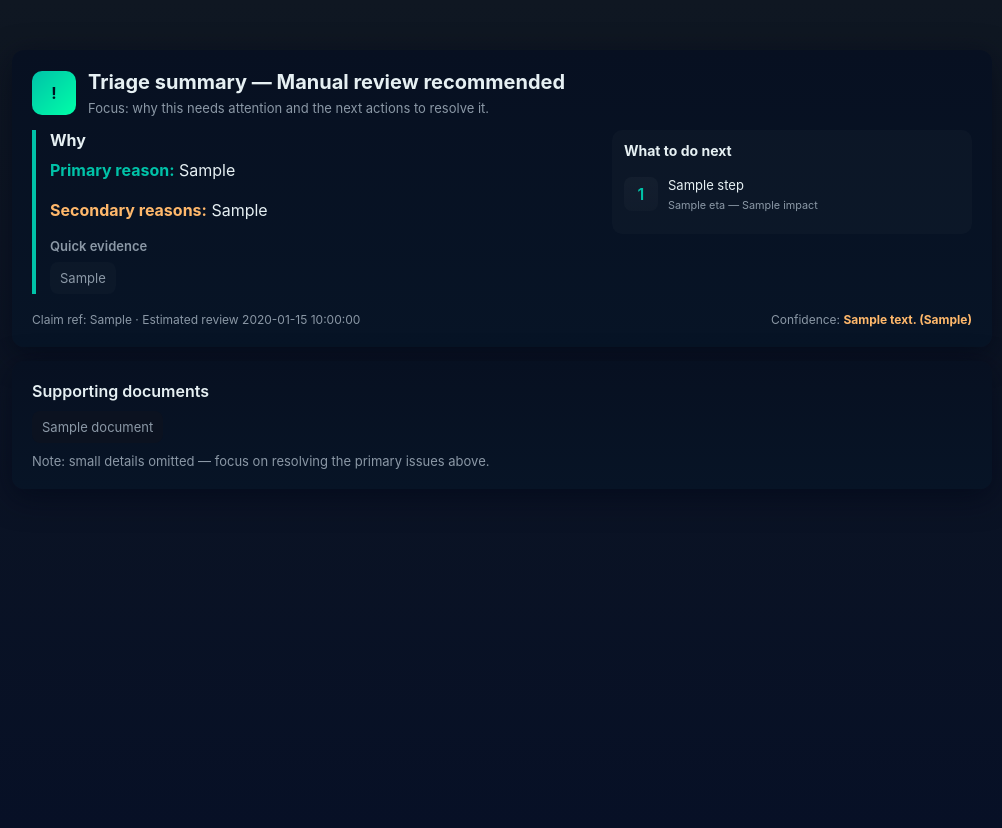
After one commit to Moazam-Saif/Claim-Verification-Automation, a Flask app: template templates/verification_info.html in a window 1280 px wide. The commit adds this page. Shown: the whole page, without its empty margins (138-1140 px from the left). Run offline with Flask 3, Linux system fonts and the light colour scheme; the template is opened without the code that fills it: most values are stand-ins (such as "Sample title", 1, 10 or a date in 2020).

Commit message:
frontend for result

```diff
--- a/app.py
+++ b/app.py
@@ -153,6 +153,91 @@ def process_claim():
     return Response(stream_with_context(generate()), mimetype='text/event-stream')
 
 
+@app.route('/render-triage', methods=['POST'])
+def render_triage():
+    """Render the triage summary HTML from the triage payload posted by the frontend."""
+    payload = request.get_json(force=True)
+    triage = payload.get('triage_card', {}) if isinstance(payload, dict) else {}
+    defender = payload.get('defender', {}) if isinstance(payload, dict) else {}
+    prosecutor = payload.get('prosecutor', {}) if isinstance(payload, dict) else {}
+    documents = payload.get('documents', []) if isinstance(payload, dict) else []
+
+    # Build a combined text for simple heuristics
+    combined = json.dumps([triage, defender, prosecutor])
+
+    # Primary reason: prefer an explicit summary, else fallback
+    primary_reason = triage.get('summary') or triage.get('reason') or (
+        'See flagged issues in the summary below.' if combined else 'No summary available.'
+    )
+
+    # Secondary reasons heuristics
+    secs = []
+    if 'invoice' in combined.lower():
+        secs.append('Possible pre-treatment billing')
+    if 'physician' in combined.lower() or 'network' in combined.lower():
+        secs.append('Attending physician appears out-of-network')
+    if 'dob' in combined.lower() or 'date of birth' in combined.lower():
+        secs.append('DOB mismatch across documents')
+    secondary_reasons = '; '.join(secs) if secs else '—'
+
+    # Evidence flags: try to extract simple key=value pairs from provided documents
+    evidence_flags = []
+    for d in documents:
+        if isinstance(d, dict):
+            fname = d.get('filename') or d.get('name') or str(d)
+            # attempt to include a few common fields if present
+            parts = []
+            for k in ('invoice_date', 'treatment_date', 'dob', 'amount'):
+                if k in d:
+                    parts.append(f"{k} = {d[k]}")
+            if parts:
+                evidence_flags.append(f"{fname}: {'; '.join(parts)}")
+            else:
+                evidence_flags.append(fname)
+        else:
+            evidence_flags.append(str(d))
+
+    # Steps: build 3 short actionable items based on flags
+    steps = []
+    if any('invoice' in f.lower() for f in evidence_flags):
+        steps.append({'title': 'Contact provider billing to confirm invoice date.', 'eta': '3–6 min', 'impact': 'high'})
+    if any('dob' in f.lower() for f in evidence_flags):
+        steps.append({'title': "Verify patient's DOB against ID on file.", 'eta': '2–4 min', 'impact': 'medium'})
+    if any('physician' in f.lower() or 'network' in combined.lower() for f in evidence_flags):
+        steps.append({'title': 'Check out-of-network benefits and co-pay.', 'eta': '4–8 min', 'impact': 'low'})
+    if not steps:
+        steps = [{'title': 'Review flagged items and resolve outstanding inconsistencies.', 'eta': '5–10 min', 'impact': 'medium'}]
+
+    claim_ref = triage.get('claim_ref') or triage.get('id') or '—'
+    est_review_time = triage.get('estimated_review_time') or '7 min'
+    confidence_value = triage.get('confidence')
+    if confidence_value is None:
+        # try prosecutor or defender
+        confidence_value = prosecutor.get('confidence') if isinstance(prosecutor, dict) else None
+    confidence_text = 'Low'
+    if isinstance(confidence_value, (int, float)):
+        confidence_value = f"{confidence_value:.2f}"
+        if float(confidence_value) >= 0.7:
+            confidence_text = 'High'
+        elif float(confidence_value) >= 0.4:
+            confidence_text = 'Medium'
+        else:
+            confidence_text = 'Low'
+    else:
+        confidence_value = '--'
+
+    return render_template('verification_info.html',
+                           primary_reason=primary_reason,
+                           secondary_reasons=secondary_reasons,
+                           evidence_flags=evidence_flags,
+                           steps=steps,
+                           documents=[(d.get('filename') if isinstance(d, dict) else str(d)) for d in documents],
+                           claim_ref=claim_ref,
+                           est_review_time=est_review_time,
+                           confidence_text=confidence_text,
+                           confidence_value=confidence_value)
+
+
 @app.route('/health')
 def health():
     """Simple health check for deployment monitoring."""
--- /dev/null
+++ b/templates/verification_info.html
@@ -0,0 +1,113 @@
+<!doctype html>
+<html>
+<head>
+  <meta charset="utf-8">
+  <title>Triage Summary — Next Steps</title>
+  <style>
+    :root{
+      --bg:#0f1722; /* deep slate */
+      --card:#071021; /* darker card */
+      --accent:#00c2a8; /* teal */
+      --accent-2:#ffb86b; /* warm accent */
+      --muted:#8b98a6;
+      --text:#e6f0f3;
+      --ghost:#0b1220;
+      --success:#27c281;
+      --warn:#ffb86b;
+      --danger:#ff6b6b;
+      --radius:12px;
+    }
+    html,body{height:100%;margin:0;font-family:Inter,system-ui,Segoe UI,Roboto,Helvetica,Arial,sans-serif;background:linear-gradient(180deg,var(--bg),#071026);color:var(--text)}
+    .wrap{max-width:980px;margin:28px auto;padding:22px}
+    .card{background:linear-gradient(180deg,var(--card),#071426);border-radius:var(--radius);padding:20px;margin-bottom:14px;box-shadow:0 8px 30px rgba(2,6,23,0.6)}
+    .title{display:flex;align-items:center;gap:12px}
+    .title h1{font-size:20px;margin:0}
+    .sub{color:var(--muted);font-size:13px;margin-top:6px}
+
+    /* Prominent Why / Next columns */
+    .grid{display:grid;grid-template-columns:1fr 360px;gap:16px}
+    @media(max-width:880px){.grid{grid-template-columns:1fr}}
+
+    .why{border-left:4px solid var(--accent);padding-left:14px}
+    .why h2{margin:0;font-size:16px}
+    .why p{margin-top:8px;color:var(--text);line-height:1.5}
+
+    .next{background:rgba(255,255,255,0.02);padding:12px;border-radius:10px}
+    .next h3{margin:0 0 8px 0;font-size:14px}
+    .step{display:flex;gap:10px;align-items:flex-start;padding:10px 0;border-top:1px dashed rgba(255,255,255,0.03)}
+    .step:first-of-type{border-top:0}
+    .bullet{width:34px;height:34px;border-radius:8px;display:flex;align-items:center;justify-content:center;background:linear-gradient(180deg,rgba(255,255,255,0.03),rgba(255,255,255,0.02));color:var(--accent);font-weight:600}
+    .step .meta{font-size:13px}
+    .step small{display:block;color:var(--muted);margin-top:6px}
+
+    /* Details area (less prominent) */
+    .details{margin-top:12px;color:var(--muted);font-size:13px}
+    .flags{display:flex;flex-wrap:wrap;gap:8px;margin-top:8px}
+    .flag{background:rgba(255,255,255,0.02);padding:8px 10px;border-radius:8px;font-size:13px}
+
+    .docs{margin-top:10px;display:flex;gap:8px;flex-wrap:wrap}
+    .doc{background:var(--ghost);padding:8px 10px;border-radius:8px;font-size:13px;color:var(--muted)}
+
+    .footer{margin-top:18px;color:var(--muted);font-size:13px;display:flex;justify-content:space-between;align-items:center}
+    .small{font-size:12px;color:var(--muted)}
+  </style>
+</head>
+<body>
+  <div class="wrap">
+    <div class="card">
+      <div class="title">
+        <div style="width:44px;height:44px;border-radius:10px;background:linear-gradient(135deg,var(--accent),#00ffa8);display:flex;align-items:center;justify-content:center;font-weight:700;color:#012;">!</div>
+        <div>
+          <h1>Triage summary — Manual review recommended</h1>
+          <div class="sub">Focus: why this needs attention and the next actions to resolve it.</div>
+        </div>
+      </div>
+
+      <div style="margin-top:14px" class="grid">
+        <div>
+          <div class="why">
+            <h2>Why</h2>
+            <p><strong style="color:var(--accent)">Primary reason:</strong> {{ primary_reason }}</p>
+            <p style="margin-top:8px"><strong style="color:var(--accent-2)">Secondary reasons:</strong> {{ secondary_reasons }}</p>
+            <div class="details">
+              <div style="font-weight:600;margin-top:10px">Quick evidence</div>
+              <div class="flags">
+                {% for f in evidence_flags %}
+                <div class="flag">{{ f }}</div>
+                {% endfor %}
+              </div>
+            </div>
+          </div>
+        </div>
+
+        <aside>
+          <div class="next">
+            <h3>What to do next</h3>
+            {% for s in steps %}
+            <div class="step">
+              <div class="bullet">{{ loop.index }}</div>
+              <div class="meta">{{ s.title }}<small>{{ s.eta }} — {{ s.impact }}</small></div>
+            </div>
+            {% endfor %}
+          </div>
+        </aside>
+      </div>
+
+      <div class="footer">
+        <div class="small">Claim ref: {{ claim_ref }} · Estimated review {{ est_review_time }}</div>
+        <div class="small">Confidence: <strong style="color:var(--warn)">{{ confidence_text }} ({{ confidence_value }})</strong></div>
+      </div>
+    </div>
+
+    <div class="card">
+      <div style="font-weight:600">Supporting documents</div>
+      <div class="docs">
+        {% for d in documents %}
+        <div class="doc">{{ d }}</div>
+        {% endfor %}
+      </div>
+      <div style="margin-top:10px;color:var(--muted);font-size:13px">Note: small details omitted — focus on resolving the primary issues above.</div>
+    </div>
+  </div>
+</body>
+</html>
```
Also changed, not shown: templates/index.html (+13 -1 lines).
